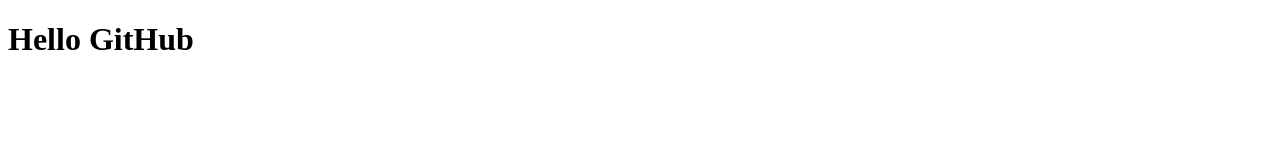
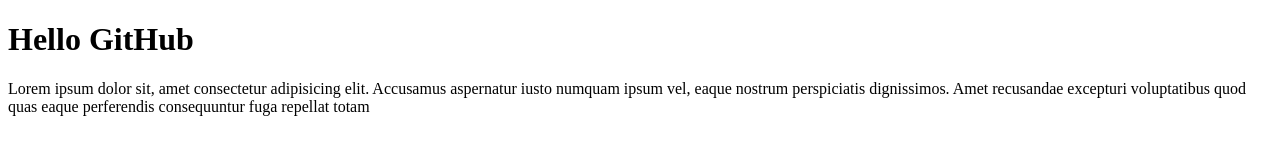
Before and after one commit to azizaaltaeva/first-project, a plain HTML site: page index.html in a window 1280 px wide. Drawn offline with Linux system fonts and the light colour scheme.

Commit message:
add div with p tag

```diff
--- a/index.html
+++ b/index.html
@@ -8,5 +8,11 @@
 </head>
 <body>
    <h1>Hello GitHub</h1>
+
+   <div>
+      <p>
+         Lorem ipsum dolor sit, amet consectetur adipisicing elit. Accusamus aspernatur iusto numquam ipsum vel, eaque nostrum perspiciatis dignissimos. Amet recusandae excepturi voluptatibus quod quas eaque perferendis consequuntur fuga repellat totam
+      </p>
+   </div>
 </body>
 </html>
```
